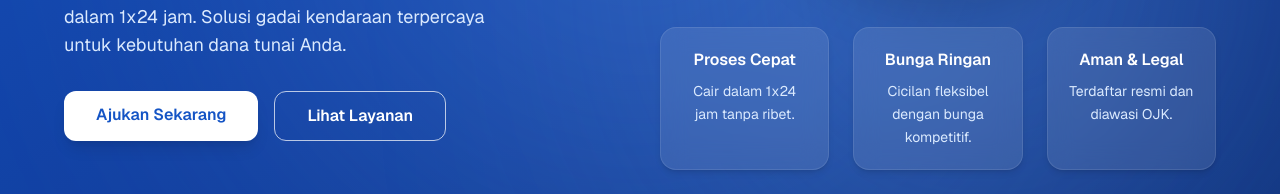
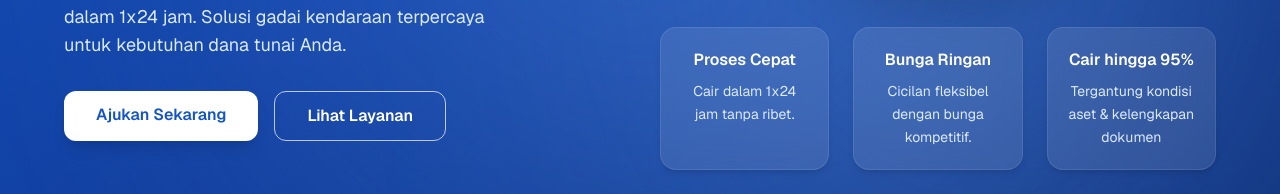
Before and after one commit to gilangrmdnii/gadai_bpkb, a Next.js app: page / in a window 1280 px wide. Shown: the part 527-721 px from the top of the page. Built offline with nearby package versions, Linux system fonts and the light colour scheme; no server answers.

Commit message:
update revisi 13 oct

```diff
--- a/src/app/page.tsx
+++ b/src/app/page.tsx
@@ -13,7 +13,7 @@ import ProductGadai from "@/components/ProductGadai";
 import Testimonials from "@/components/Testimonials";
 import FloatingWhatsApp from "@/components/FloatingWhatsApp";
 import ScrollToTop from "@/components/ScrollToTop";
-import ApplyModal from "@/components/ApplyModal"; // ⬅️ Modal baru
+import ApplyModal from "@/components/ApplyModal";
 import InfoDokumenSection from "@/components/InfoDocuyments";
 
 export default function Home() {
--- a/src/components/CTA.tsx
+++ b/src/components/CTA.tsx
@@ -61,7 +61,7 @@ const CTA = ({ onOpenModal }: { onOpenModal: () => void }) => {
           className="mt-8 flex items-center justify-center gap-3 text-sm text-ocean-100"
         >
           <ShieldCheck className="w-4 h-4" />
-          Terdaftar & diawasi OJK
+          Agensi resmi mitra leasing terpercaya
         </motion.div>
       </div>
 
--- a/src/components/FAQ.tsx
+++ b/src/components/FAQ.tsx
@@ -14,7 +14,7 @@ const items: QA[] = [
   },
   {
     q: "Apakah layanan gadai BPKB ini aman dan legal?",
-    a: "Ya, layanan kami terdaftar resmi dan diawasi oleh OJK. Semua proses dilakukan sesuai regulasi yang berlaku untuk memastikan keamanan dan legalitas transaksi.",
+    a: "Ya, Layanan kami agensi resmi mitra leasing terpercaya, yang terdaftar dan diawasi oleh OJK serta anggota APPI. Semua Proses dilakukan sesuai regulasi yang berlaku untuk memastikan keamanan dan legalitas transaksi.",
     icon: <ShieldCheck className="w-5 h-5" />
   },
   {
--- a/src/components/Footer.tsx
+++ b/src/components/Footer.tsx
@@ -22,7 +22,7 @@ const Footer = () => {
         </div>
         <div>
           <h5 className="font-semibold text-white mb-3">Kontak</h5>
-          <p className="text-sm">📍 BFI Tower Sunburst CBD BSD City, Jl. Kapten Soebijanto Djojohadikusumo No.2, Tangerang Selatan, Banten 10340</p>
+          <p className="text-sm">📍 Jakarta, Indonesia</p>
           <p className="text-sm">📞 +62-8119-274-006</p>
         </div>
       </div>
--- a/src/components/Hero.tsx
+++ b/src/components/Hero.tsx
@@ -7,7 +7,7 @@ const Hero = ({ onOpenModal }: { onOpenModal: () => void }) => {
   const items = [
     { title: "Proses Cepat", desc: "Cair dalam 1x24 jam tanpa ribet." },
     { title: "Bunga Ringan", desc: "Cicilan fleksibel dengan bunga kompetitif." },
-    { title: "Aman & Legal", desc: "Terdaftar resmi dan diawasi OJK." },
+    { title: "Cair hingga 95%", desc: "Tergantung kondisi aset & kelengkapan dokumen" }
   ];
 
   return (
--- a/src/components/ProductGadai.tsx
+++ b/src/components/ProductGadai.tsx
@@ -8,7 +8,26 @@ import {
   ShieldCheck,
   HeartPulse,
   Percent,
+  CreditCard
 } from "lucide-react";
+
+const items = [
+  {
+    icon: <Percent className="w-6 h-6 text-ocean-400" />,
+    title: "Bunga Flat per Bulan",
+    desc: "Bunga rendah mulai 0,86% s/d 1,1% flat per bulan",
+  },
+  {
+    icon: <Calendar className="w-6 h-6 text-ocean-400" />,
+    title: "Suku Bunga per Tahun",
+    desc: "Mulai 10.86% s/d 12.12% (sesuai kondisi aset & kelengkapan dokumen)",
+  },
+  {
+    icon: <CreditCard className="w-6 h-6 text-ocean-400" />,
+    title: "Pinjaman Minimum & Maksimum",
+    desc: "Mulai dari Rp 10 juta hingga 85% dari nilai Kendaraan",
+  },
+];
 
 export default function ProductGadai({
   onOpenModal,
@@ -26,7 +45,7 @@ export default function ProductGadai({
     },
     {
       bulan: 24,
-      bulanDiskon: 20,
+      bulanDiskon: 22,
       pinjaman: "Rp 100.000.000",
       cicilan: "Rp 5.910.000 / bulan",
       bunga: "9.1%",
@@ -93,6 +112,31 @@ export default function ProductGadai({
           Pilih tenor dan jumlah pinjaman sesuai kebutuhan Anda.
           Proses mudah, cepat, dan transparan.
         </p>
+
+        <div className="grid grid-cols-1 gap-6 mb-16">
+          {items.map((item, i) => (
+            <motion.div
+              key={i}
+              initial={{ opacity: 0, y: 30 }}
+              whileInView={{ opacity: 1, y: 0 }}
+              transition={{ duration: 0.6, delay: i * 0.2 }}
+              className="flex flex-col sm:flex-row items-start sm:items-center justify-between
+                         bg-white/10 backdrop-blur-lg border border-gray-200 rounded-3xl
+                         p-6 shadow-md hover:shadow-lg hover:scale-[1.02] transition-all duration-300"
+            >
+              {/* Icon + Title */}
+              <div className="flex items-center gap-4 sm:w-1/3">
+                {item.icon}
+                <span className="font-semibold text-ocean-800 text-lg">{item.title}</span>
+              </div>
+
+              {/* Deskripsi */}
+              <span className="text-ocean-700 sm:w-2/3 mt-3 sm:mt-0 text-base md:text-lg leading-relaxed">
+                {item.desc}
+              </span>
+            </motion.div>
+          ))}
+        </div>
 
         {/* Product Cards */}
         <div className="grid grid-cols-1 sm:grid-cols-2 lg:grid-cols-4 gap-5 sm:gap-6 max-w-6xl mx-auto mb-16">
--- a/src/components/SupportedBy.tsx
+++ b/src/components/SupportedBy.tsx
@@ -5,16 +5,21 @@ import Image from "next/image";
 export default function SupportedBy() {
   const logos = [
     { src: "/images/ppi.png", alt: "PPI" },
-    { src: "/images/logo-ojk-new.png", alt: "Logo OJK" },
+    { src: "/images/logo-ojk-new.png", alt: "OJK" },
   ];
 
   return (
     <section className="relative py-20 bg-gradient-to-br from-ocean-50 to-white overflow-hidden">
       <div className="container mx-auto px-6 text-center">
         {/* Judul */}
-        <h2 className="text-2xl md:text-3xl font-semibold text-ocean-800 mb-10">
-          Diawasi oleh
+        <h2 className="text-2xl md:text-3xl font-semibold text-ocean-800 mb-6">
+          Leasing Partner
         </h2>
+
+        {/* Deskripsi */}
+        <p className="max-w-3xl mx-auto text-ocean-700 text-base md:text-lg leading-relaxed mb-10">
+          GarasiBPKB.id adalah agensi resmi mitra leasing terpercaya, terdaftar dan diawasi oleh OJK serta anggota APPI.
+        </p>
 
         {/* Logo wrapper */}
         <div className="flex flex-wrap items-center justify-center gap-10 md:gap-16">
--- a/src/components/WhyUs.tsx
+++ b/src/components/WhyUs.tsx
@@ -16,8 +16,8 @@ const WhyUs = () => {
       icon: <HandCoins className="w-8 h-8 text-ocean-600" />
     },
     {
-      title: "Aman, Legal & Terdaftar OJK",
-      desc: "Layanan gadai kendaraan kami diawasi OJK untuk memastikan keamanan, legalitas, dan kenyamanan setiap transaksi.",
+      title: "Aman, Legal & Terpercaya",
+      desc: "Kami Agensi resmi mitra leasing terpercaya, Layanan gadai kendaraan yang memastikan keamanan, legalitas dan  kenyamanan setiap transaksi.",
       icon: <ShieldCheck className="w-8 h-8 text-ocean-600" />
     },
     {
```
Also changed, not shown: 1 other file (tests, documents, lock files or other folders).
